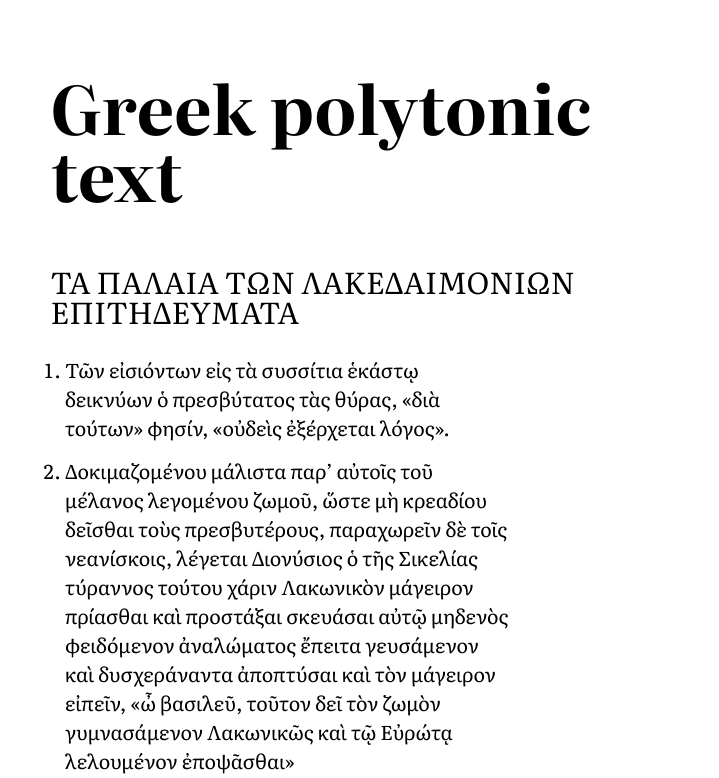
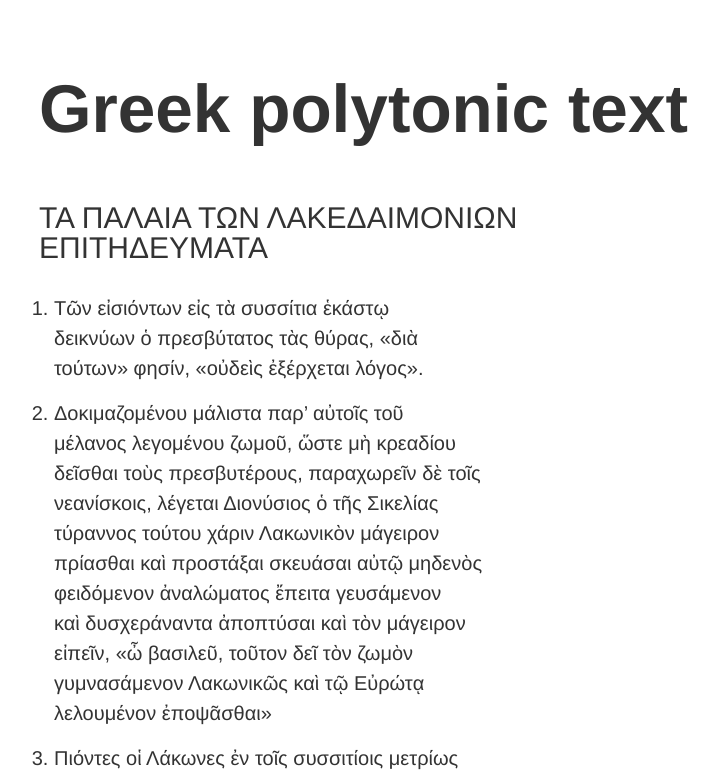
Before and after one commit to MarkosKon/checking-typefaces, a Gatsby site: page /greek-polytonic-text in a window 1280 px wide. Shown: the top 778 px of the page, without its empty margins (256-975 px from the left). Built offline with nearby package versions, Linux system fonts and the light colour scheme; Gatsby itself is replaced by a stand-in of ours.

Commit message:
Add an example for arimo

```diff
--- a/gatsby-browser.js
+++ b/gatsby-browser.js
@@ -1,3 +1,3 @@
 import "@affectionatedoor/opentype"
-import "./src/styles/literata.css"
+import "./src/styles/arimo.css"
 import "./src/styles/main.css"
--- a/src/pages/greek-polytonic-text.jsx
+++ b/src/pages/greek-polytonic-text.jsx
@@ -1,7 +1,7 @@
 import React from "react"
 
 const preStyles = {
-  fontFamily: "Literata, serif",
+  fontFamily: "Arimo, Arial, sans-serif",
   backgroundColor: "transparent",
   marginBottom: "calc(var(--rhythm) / 2)",
   padding: 0,
@@ -15,7 +15,6 @@ export default () => (
       style={{
         fontSize: "1.5em",
         fontWeight: "normal",
-        fontVariationSettings: "'opsz' 30",
       }}
     >
       ΤΑ ΠΑΛΑΙΑ ΤΩΝ ΛΑΚΕΔΑΙΜΟΝΙΩΝ ΕΠΙΤΗΔΕΥΜΑΤΑ
--- a/src/pages/variable-fonts.jsx
+++ b/src/pages/variable-fonts.jsx
@@ -3,12 +3,10 @@ import React, { useState } from "react"
 export default () => {
   const [headingSize, setHeadingSize] = useState(67)
   const [headingWeight, setHeadingWeight] = useState(700)
-  const [headingOpticalSize, setHeadingOpticalSize] = useState(67)
   const [bodySize, setBodySize] = useState(20)
   const [bodyWeight, setBodyWeight] = useState(400)
-  const [bodyOpticalSize, setBodyOpticalSize] = useState(20)
   return (
-    <div style={{ fontFamily: "Literata, serif" }}>
+    <div style={{ fontFamily: "Arimo, Arial, sans-serif" }}>
       <header
         style={{
           maxWidth: "calc(var(--rhythm) * 24)",
@@ -36,7 +34,7 @@ export default () => {
               max={200}
               step={1}
               value={headingSize}
-              onChange={(e) => setHeadingSize(Number(e.target.value))}
+              onChange={e => setHeadingSize(Number(e.target.value))}
             />
           </label>
           <label
@@ -49,28 +47,11 @@ export default () => {
               type="range"
               name="heading-weight"
               id="heading-weight"
-              min={200}
-              max={900}
+              min={400}
+              max={700}
               step={10}
               value={headingWeight}
-              onChange={(e) => setHeadingWeight(Number(e.target.value))}
-            />
-          </label>
-          <label
-            style={{ display: "flex", alignItems: "center" }}
-            htmlFor="heading-optical-size"
-          >
-            <strong>Heading optical size: </strong>
-            <input
-              style={{ marginLeft: "calc(var(--rhythm) / 2)" }}
-              type="range"
-              name="heading-optical-size"
-              id="heading-optical-size"
-              min={7}
-              max={72}
-              step={1}
-              value={headingOpticalSize}
-              onChange={(e) => setHeadingOpticalSize(Number(e.target.value))}
+              onChange={e => setHeadingWeight(Number(e.target.value))}
             />
           </label>
           <label
@@ -87,7 +68,7 @@ export default () => {
               max={100}
               step={1}
               value={bodySize}
-              onChange={(e) => setBodySize(Number(e.target.value))}
+              onChange={e => setBodySize(Number(e.target.value))}
             />
           </label>
           <label
@@ -100,28 +81,11 @@ export default () => {
               type="range"
               name="body-weight"
               id="body-weight"
-              min={200}
-              max={900}
+              min={400}
+              max={700}
               step={10}
               value={bodyWeight}
-              onChange={(e) => setBodyWeight(Number(e.target.value))}
-            />
-          </label>
-          <label
-            style={{ display: "flex", alignItems: "center" }}
-            htmlFor="body-optical-size"
-          >
-            <strong>Body optical size: </strong>
-            <input
-              style={{ marginLeft: "calc(var(--rhythm) / 2)" }}
-              type="range"
-              name="body-optical-size"
-              id="body-optical-size"
-              min={7}
-              max={72}
-              step={1}
-              value={bodyOpticalSize}
-              onChange={(e) => setBodyOpticalSize(Number(e.target.value))}
+              onChange={e => setBodyWeight(Number(e.target.value))}
             />
           </label>
         </div>
@@ -131,7 +95,6 @@ export default () => {
           style={{
             fontSize: `${headingSize}px`,
             fontWeight: headingWeight,
-            fontVariationSettings: `'opsz' ${headingOpticalSize}`,
           }}
         >
           <em>Variable</em> fonts example
@@ -140,7 +103,6 @@ export default () => {
           style={{
             fontSize: `${bodySize}px`,
             fontWeight: bodyWeight,
-            fontVariationSettings: `'opsz' ${bodyOpticalSize}`,
           }}
         >
           <em>OpenType variable fonts</em> are an extension to the OpenType
--- /dev/null
+++ b/src/styles/arimo.css
@@ -0,0 +1,15 @@
+@font-face {
+  font-family: Arimo;
+  font-stretch: normal;
+  font-weight: 400 900;
+  font-style: normal;
+  src: url("/Arimo[wght].ttf") format("truetype");
+}
+
+@font-face {
+  font-family: Arimo;
+  font-stretch: normal;
+  font-weight: 400 900;
+  font-style: italic;
+  src: url("/Arimo-Italic[wght].ttf") format("truetype");
+}
--- a/src/styles/literata.css
+++ /dev/null
@@ -1,15 +0,0 @@
-@font-face {
-  font-family: Literata;
-  font-stretch: normal;
-  font-weight: 100 900;
-  font-style: normal;
-  src: url("/Literata[opsz,wght].ttf") format("truetype");
-}
-
-@font-face {
-  font-family: Literata;
-  font-stretch: normal;
-  font-weight: 100 900;
-  font-style: italic;
-  src: url("/Literata-Italic[opsz,wght].ttf") format("truetype");
-}
--- a/src/styles/main.css
+++ b/src/styles/main.css
@@ -2,11 +2,29 @@
   box-sizing: border-box;
 }
 :root {
-  font-family: "Literata", serif;
-  font-variation-settings: "opsz" 20;
+  font-family: Arimo, Arial, sans-serif;
   font-size: 20px;
-  line-height: 1.45;
-  --rhythm: calc(20px * 1.45);
+  line-height: 1.5;
+  --rhythm: calc(20px * 1.5);
+  color: hsl(0 0% 20% / 1);
+}
+/* opentype overrides */
+abbr,
+.small-caps {
+  font-kerning: normal;
+  font-variant-ligatures: common-ligatures contextual;
+  font-variant-numeric: lining-nums tabular-nums;
+  font-variant-caps: normal;
+  -webkit-font-feature-settings: "kern", "liga", "clig", "calt", "lnum", "tnum";
+  font-feature-settings: "kern", "liga", "clig", "calt", "lnum", "tnum";
+}
+p,
+.body-text {
+  font-kerning: normal;
+  font-variant-ligatures: common-ligatures contextual;
+  font-variant-numeric: lining-nums tabular-nums;
+  -webkit-font-feature-settings: "kern", "liga", "clig", "calt", "lnum", "tnum";
+  font-feature-settings: "kern", "liga", "clig", "calt", "lnum", "tnum";
 }
 body {
   margin: 0;
@@ -22,7 +40,6 @@ p {
 }
 p.intro {
   font-size: 1.5em;
-  font-variation-settings: "opsz" 30;
   line-height: 1.25;
   font-style: italic;
 }
@@ -33,25 +50,20 @@ h4,
 h5,
 h6 {
   line-height: 1;
-  /* border-bottom: 5px solid black; */
 }
 h1,
 h2,
 h3 {
-  /* font-family: "Source Code Pro", monospace; */
   font-weight: 700;
   margin: calc(var(--rhythm) * 2) 0 var(--rhythm);
 }
 h1 {
   font-size: 3.375em;
-  font-variation-settings: "opsz" 67;
 }
 h2 {
   font-size: 2.25em;
-  font-variation-settings: "opsz" 45;
 }
 h3 {
-  font-variation-settings: "opsz" 30;
   font-size: 1.5em;
 }
 h4,
@@ -68,9 +80,7 @@ pre,
 code {
   font-family: "Consolas", "Menlo", "Courier New", Courier, monospace;
   font-weight: normal;
-  /* font-family: "Source Code Pro", monospace; */
   border-radius: 3px;
-  /* font-size: 16px; */
 }
 pre {
   overflow-x: auto;
@@ -84,7 +94,6 @@ pre {
   overflow-x: auto;
 }
 table {
-  /* font-size: 16px; */
   margin: 0 0 var(--rhythm);
   border-collapse: collapse;
   border: 2px solid #544c41;
```
Also changed, not shown: src/pages/index.jsx (+4 -5 lines), static/Arimo-Italic[wght].ttf (added), static/Arimo[wght].ttf (added), static/Literata-Italic[opsz,wght].ttf (deleted), static/Literata[opsz,wght].ttf (deleted).
